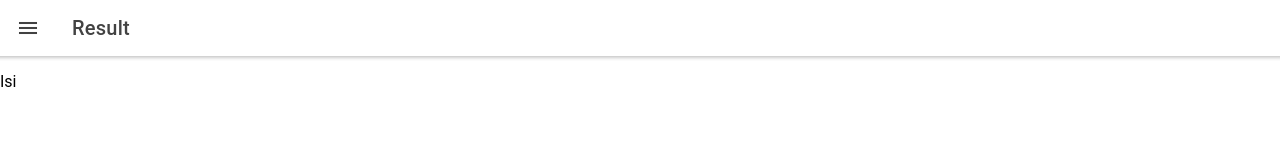
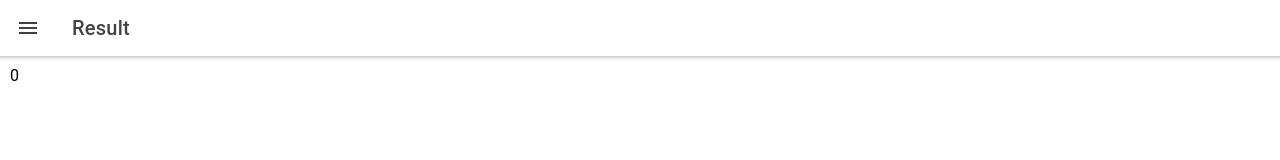
Before and after one commit to zerowu49/sispak, a React (Create React App) app: page /page/Result in a window 1280 px wide. Shown: the top 160 px of the page. Built offline with nearby package versions, Linux system fonts and the light colour scheme.

Commit message:
feat: hitung total pernyataan yang belum dijawab

```diff
--- a/src/pages/Check.tsx
+++ b/src/pages/Check.tsx
@@ -22,15 +22,16 @@ const Check: React.FC = () => {
   })
 
   const fungsiSubmit = () => {
+    let selisih = pytData.pernyataan.length - jwbData.jawaban.length
     /// Cek apakah semua data sudah dimasukkan
-    if (jwbData.jawaban.length < pytData.pernyataan.length){
+    if (selisih > 0){
       // Menampilkan toast
       presentToast({
         buttons: [
           { text: 'Baik', handler: dismissToast },
         ],
         color: 'success',
-        message: `Pernyataannya belum dijawab semua nih. Yuk cek lagi!`,
+        message: `${selisih} pernyataan belum dijawab semua nih. Yuk cek lagi!`,
         duration: durasiToast,
       })
       return
@@ -56,7 +57,10 @@ const Check: React.FC = () => {
       let totalCF = 0
       for (let index = 0; index < jwb.length; index++) {
         const cfAwal = jwb[index].confidence * pyt[index].value
-        totalCF += cfAwal
+        if(totalCF == 0)
+          totalCF = cfAwal
+        else
+          totalCF = totalCF + cfAwal*(1-totalCF)
       }
       console.info(totalCF)
       console.info(rule.nama)
@@ -66,7 +70,6 @@ const Check: React.FC = () => {
         nama: rule.nama,
         confidence: totalCF
       }
-
       jwbData.updateConfidenceSifat(cfdSifat)
     })
 
--- a/src/pages/Result.tsx
+++ b/src/pages/Result.tsx
@@ -1,5 +1,5 @@
-import { IonButtons, IonContent, IonHeader, IonMenuButton, IonPage, IonTitle, IonToolbar } from '@ionic/react';
-import { useContext } from 'react';
+import { IonButtons, IonCol, IonContent, IonGrid, IonHeader, IonMenuButton, IonPage, IonRow, IonTitle, IonToolbar } from '@ionic/react';
+import { useContext, useState } from 'react';
 import { JawabanContext } from '../data/jawaban-context';
 import { RuleContext } from '../data/rule-context';
 
@@ -8,6 +8,22 @@ const Result: React.FC = () => {
   const ruleData = useContext(RuleContext)
 
   console.info(jwbData.confidenceSifat)
+
+  let totalConfidence = 0
+  for (let i = 0; i < jwbData.confidenceSifat.length; i++) {
+    const element = jwbData.confidenceSifat[i];
+    totalConfidence += element.confidence
+  }
+  console.info(totalConfidence)
+
+  let persenData : number[] = []
+  for (let i = 0; i < jwbData.confidenceSifat.length; i++) {
+    const element = jwbData.confidenceSifat[i];
+    const persen = element.confidence / totalConfidence
+    console.log(`Nilai skrg : ${persen}`)
+    persenData.concat(persen)
+    console.info(persenData)
+  }
 
   return (
     <IonPage>
@@ -20,7 +36,13 @@ const Result: React.FC = () => {
         </IonToolbar>
       </IonHeader>
       <IonContent fullscreen>
-        <p>Isi</p>
+        <IonGrid>
+          <IonRow>
+            <IonCol>
+              {totalConfidence}
+            </IonCol>
+          </IonRow>
+        </IonGrid>
       </IonContent>
     </IonPage>
   )
```
